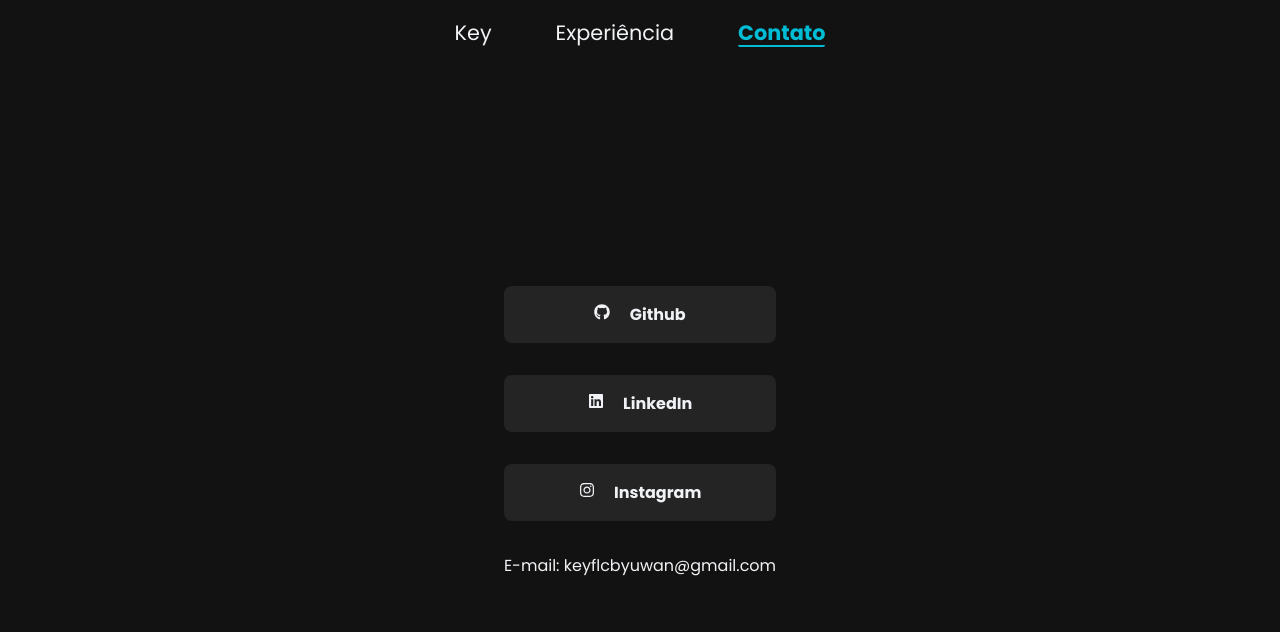
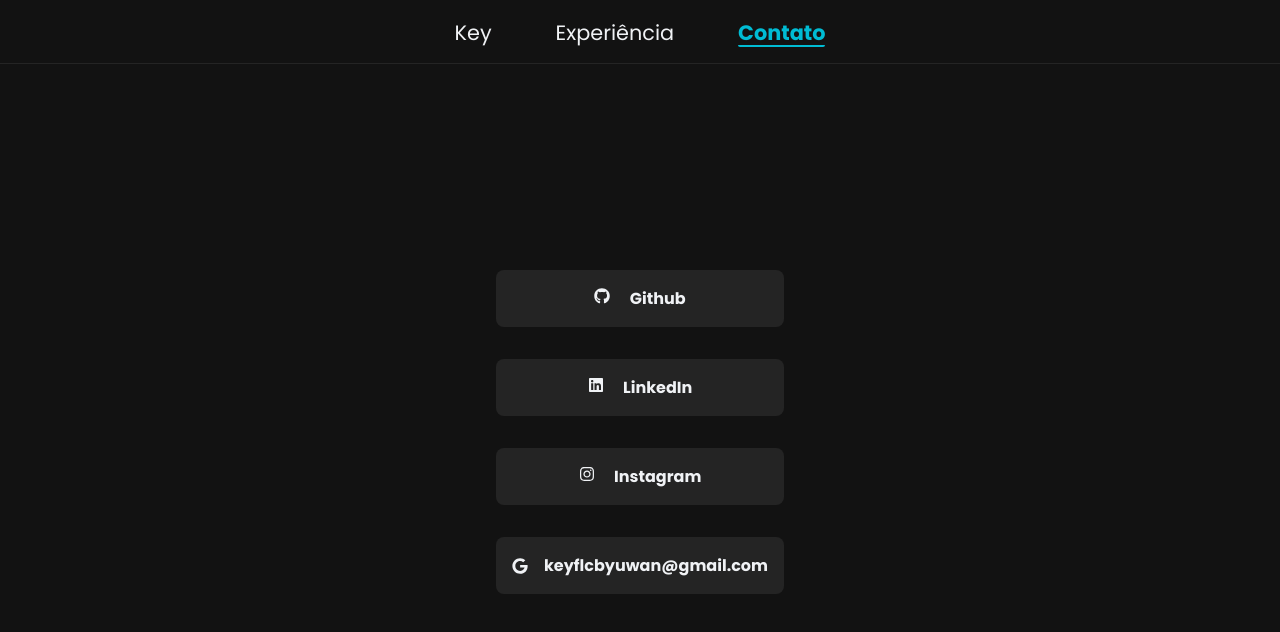
Before and after one commit to keyyuwan/PersonalPortfolio, a Next.js app: page /contact in a window 1280 px wide. Shown: the top 632 px of the page. Built offline with nearby package versions, Linux system fonts and the light colour scheme.

Commit message:
componentiza card de contact + border header

```diff
--- /dev/null
+++ b/src/components/Contact/ContactCard/index.tsx
@@ -0,0 +1,20 @@
+import { ReactElement } from 'react'
+import Link from 'next/link'
+
+import { Anchor } from './styles'
+
+interface ContactCardProps {
+  href: string
+  icon: ReactElement
+  title: string
+}
+
+export function ContactCard({ href, icon, title }: ContactCardProps) {
+  return (
+    <Link passHref href={href}>
+      <Anchor target="_blank">
+        {icon} {title}
+      </Anchor>
+    </Link>
+  )
+}
--- /dev/null
+++ b/src/components/Contact/ContactCard/styles.ts
@@ -0,0 +1,23 @@
+import styled from 'styled-components'
+
+export const Anchor = styled.a`
+  font-weight: bold;
+  text-align: center;
+  text-decoration: none;
+  color: ${({ theme }) => theme.colors.textPrimary};
+  background: ${({ theme }) => theme.colors.gray[800]};
+  padding: 1rem;
+  border-radius: 8px;
+
+  transition: 0.5s;
+
+  &:hover {
+    border: 1.5px solid ${({ theme }) => theme.colors.cyan};
+
+    transform: scale(1.1);
+  }
+
+  svg {
+    margin-right: 1rem;
+  }
+`
--- a/src/components/Header/styles.ts
+++ b/src/components/Header/styles.ts
@@ -2,7 +2,7 @@
 
 export const Container = styled.div`
   height: 4rem;
-  border-radius: 0 0 8px 8px;
+  border-bottom: 1px solid ${({ theme }) => theme.colors.gray[800]};
 
   nav {
     height: 4rem;
--- a/src/pages/contact.tsx
+++ b/src/pages/contact.tsx
@@ -1,6 +1,7 @@
-import Link from 'next/link'
 import Head from 'next/head'
 import { FaLinkedin, FaInstagram, FaGithub, FaGoogle } from 'react-icons/fa'
+
+import { ContactCard } from '../components/Contact/ContactCard'
 
 import { Container } from '../styles/pages/contact'
 
@@ -12,22 +13,25 @@
       </Head>
       <Container>
         <div className="box">
-          <Link href="https://github.com/keyyuwan" passHref>
-            <a target="_blank">
-              <FaGithub /> Github
-            </a>
-          </Link>
-          <Link href="https://www.linkedin.com/in/key-yu-wan" passHref>
-            <a target="_blank">
-              <FaLinkedin /> LinkedIn
-            </a>
-          </Link>
-          <Link href="https://www.instagram.com/keyyuwan/" passHref>
-            <a target="_blank">
-              <FaInstagram /> Instagram
-            </a>
-          </Link>
-          <div>E-mail: keyflcbyuwan@gmail.com</div>
+          <ContactCard
+            href="https://github.com/keyyuwan"
+            icon={<FaGithub />}
+            title="Github"
+          />
+          <ContactCard
+            href="https://www.linkedin.com/in/key-yu-wan"
+            icon={<FaLinkedin />}
+            title="LinkedIn"
+          />
+          <ContactCard
+            href="https://www.instagram.com/keyyuwan/"
+            icon={<FaInstagram />}
+            title="Instagram"
+          />
+          <div className="email-card">
+            <FaGoogle />
+            <strong>keyflcbyuwan@gmail.com</strong>
+          </div>
         </div>
       </Container>
     </>
--- a/src/styles/pages/contact.ts
+++ b/src/styles/pages/contact.ts
@@ -15,26 +15,15 @@
     justify-content: center;
     gap: 2rem;
 
-    a {
-      font-weight: bold;
-      text-align: center;
-      text-decoration: none;
+    .email-card {
       color: ${({ theme }) => theme.colors.textPrimary};
       background: ${({ theme }) => theme.colors.gray[800]};
       padding: 1rem;
       border-radius: 8px;
 
-      transition: 0.5s;
-
-      &:hover {
-        border: 1.5px solid ${({ theme }) => theme.colors.cyan};
-
-        transform: scale(1.1);
-      }
-
-      svg {
-        margin-right: 1rem;
-      }
+      display: flex;
+      align-items: center;
+      gap: 1rem;
     }
   }
 `
```
